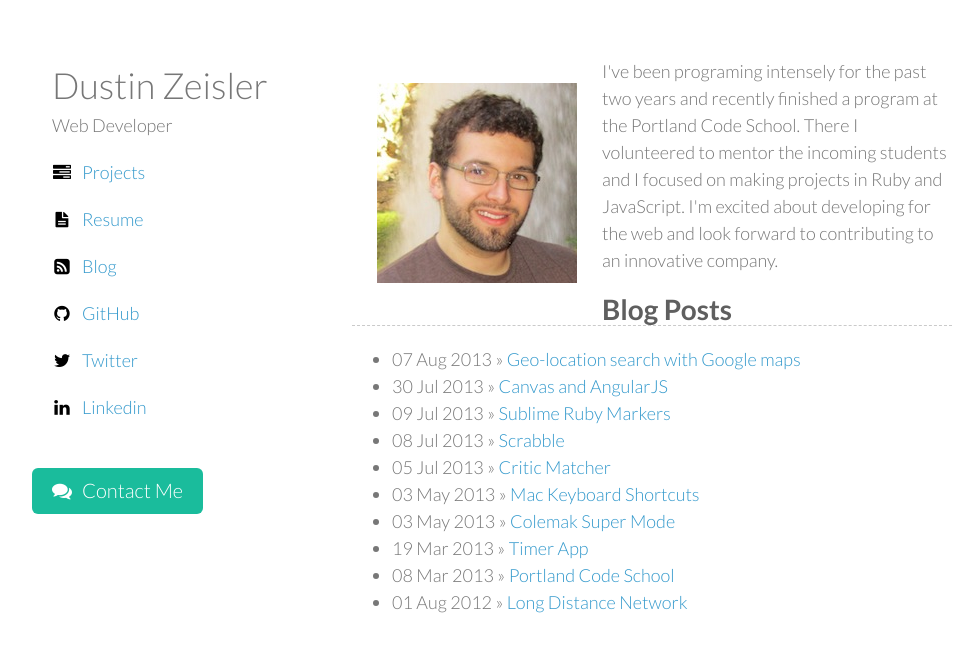
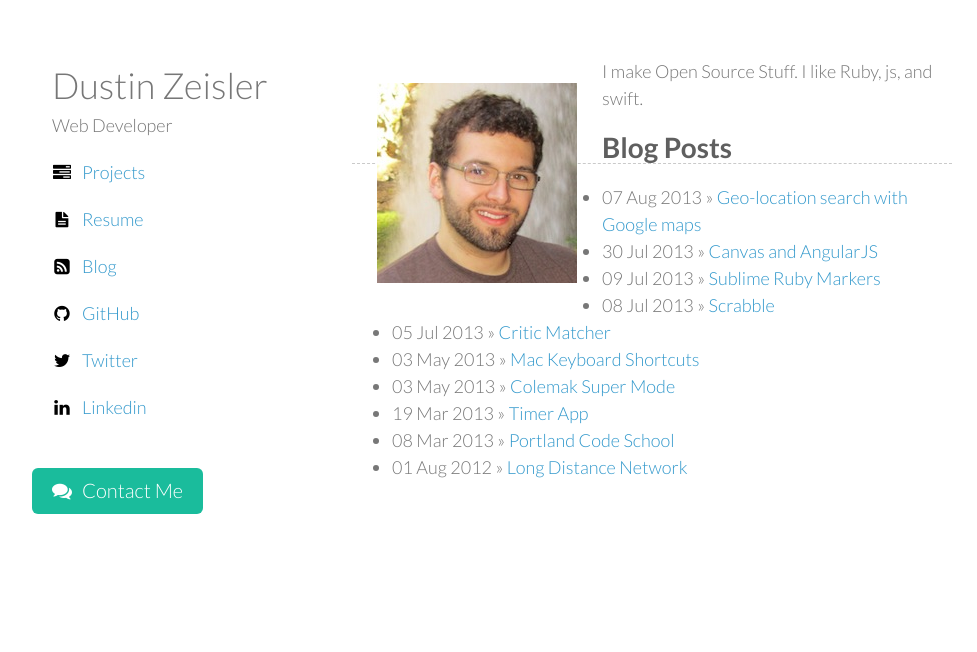
Before and after one commit to zeisler/zeisler.github.io, a Jekyll site: the page built from index.html, in a window 1280 px wide. Shown: the top 652 px of the page, without its empty margins (138-1115 px from the left). Built offline with Jekyll 4.4.1, drawn with Linux system fonts in a browser that asks for light colours.

Commit message:
Update index.html

```diff
--- a/index.html
+++ b/index.html
@@ -5,7 +5,7 @@ title: Dustin Zeisler | Web Developer
 
 <div id="home">
   <img class="head" src="/images/dustin_zeisler.jpg" alt="">
-  <p class="home_tag">I've been programing intensely for the past two years and recently finished a program at the Portland Code School. There I volunteered to mentor the incoming students and I focused on making projects in Ruby and JavaScript.  I'm excited about developing for the web and look forward to contributing to an innovative company. </p>
+  <p class="home_tag">I make Open Source Stuff. I like Ruby, js, and swift.</p>
   <h1>Blog Posts</h1>
   <ul class="posts">
     {% for post in site.posts %}
```
